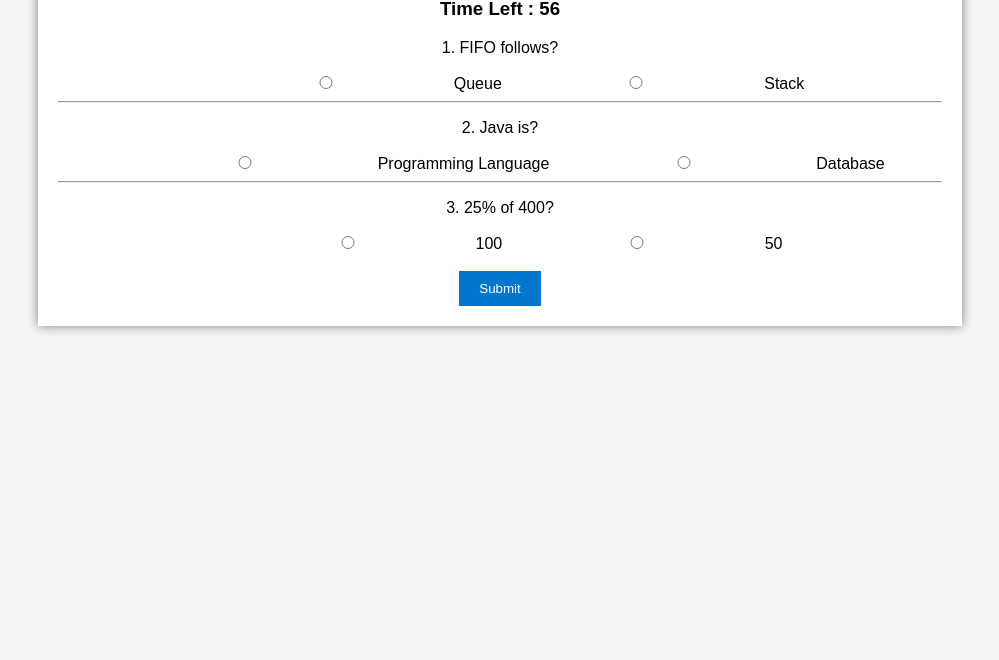
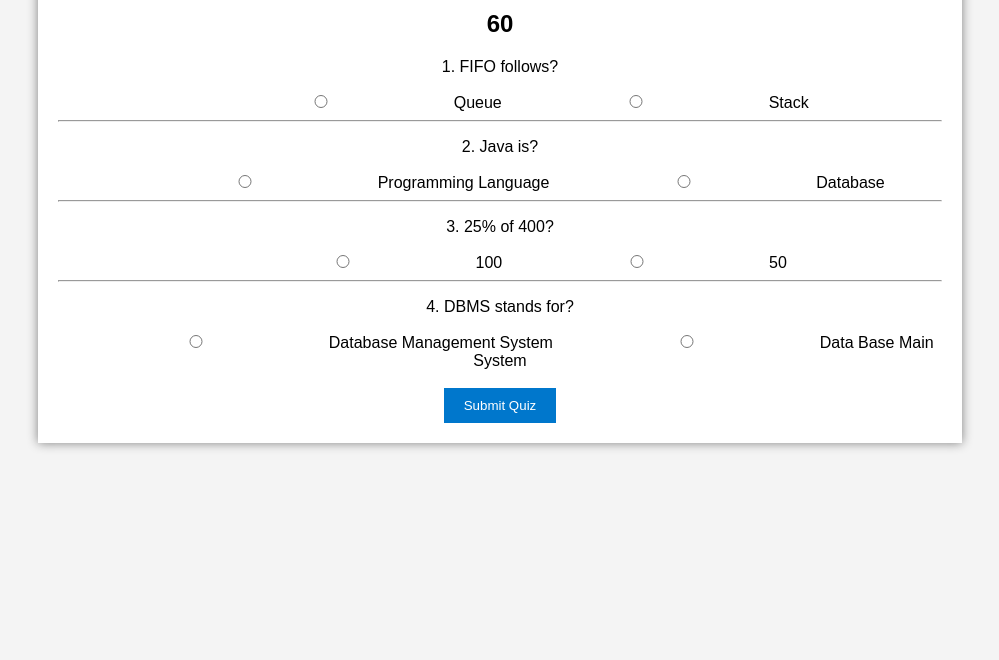
Before and after one commit to Amanoo8/placement-preparation-portal, a plain HTML site: page quiz.html in a window 1280 px wide. Shown: the part 140-800 px from the top of the page, without its empty margins (140-1139 px from the left). Drawn offline with Linux system fonts and the light colour scheme; files that its build step writes are made by us from their sources.

Commit message:
Revamp quiz.html structure and add questions

```diff
--- a/quiz.html
+++ b/quiz.html
@@ -2,63 +2,51 @@
 <html>
 <head>
 <title>Quiz</title>
-<link rel="stylesheet" href="style.css">
+<link rel="stylesheet" href="css/style.css">
 </head>
 <body>
 
 <div class="container">
 
-<h2 id="welcome"></h2>
+<h1>Technical Quiz</h1>
 
-<h3 id="timer">
-Time Left: 60
-</h3>
+<h2 id="timer">60</h2>
+
+<form id="quizForm">
 
 <p>1. FIFO follows?</p>
-
-<input type="radio"
-       name="q1"
-       value="Queue">Queue
-
-<input type="radio"
-       name="q1"
-       value="Stack">Stack
+<input type="radio" name="q1" value="Queue"> Queue
+<input type="radio" name="q1" value="Stack"> Stack
 
 <hr>
 
 <p>2. Java is?</p>
-
-<input type="radio"
-       name="q2"
-       value="Programming Language">
-Programming Language
-
-<input type="radio"
-       name="q2"
-       value="Database">
-Database
+<input type="radio" name="q2" value="Programming Language"> Programming Language
+<input type="radio" name="q2" value="Database"> Database
 
 <hr>
 
 <p>3. 25% of 400?</p>
+<input type="radio" name="q3" value="100"> 100
+<input type="radio" name="q3" value="50"> 50
 
-<input type="radio"
-       name="q3"
-       value="100">100
+<hr>
 
-<input type="radio"
-       name="q3"
-       value="50">50
+<p>4. DBMS stands for?</p>
+<input type="radio" name="q4" value="Database Management System"> Database Management System
+<input type="radio" name="q4" value="Data Base Main System"> Data Base Main System
 
 <br><br>
 
-<button onclick="submitQuiz()">
-Submit
+<button type="button" onclick="submitQuiz()">
+Submit Quiz
 </button>
+
+</form>
 
 </div>
 
-<script src="script.js"></script>
+<script type="module" src="js/quiz.js"></script>
 
 </body>
 </html>
```
